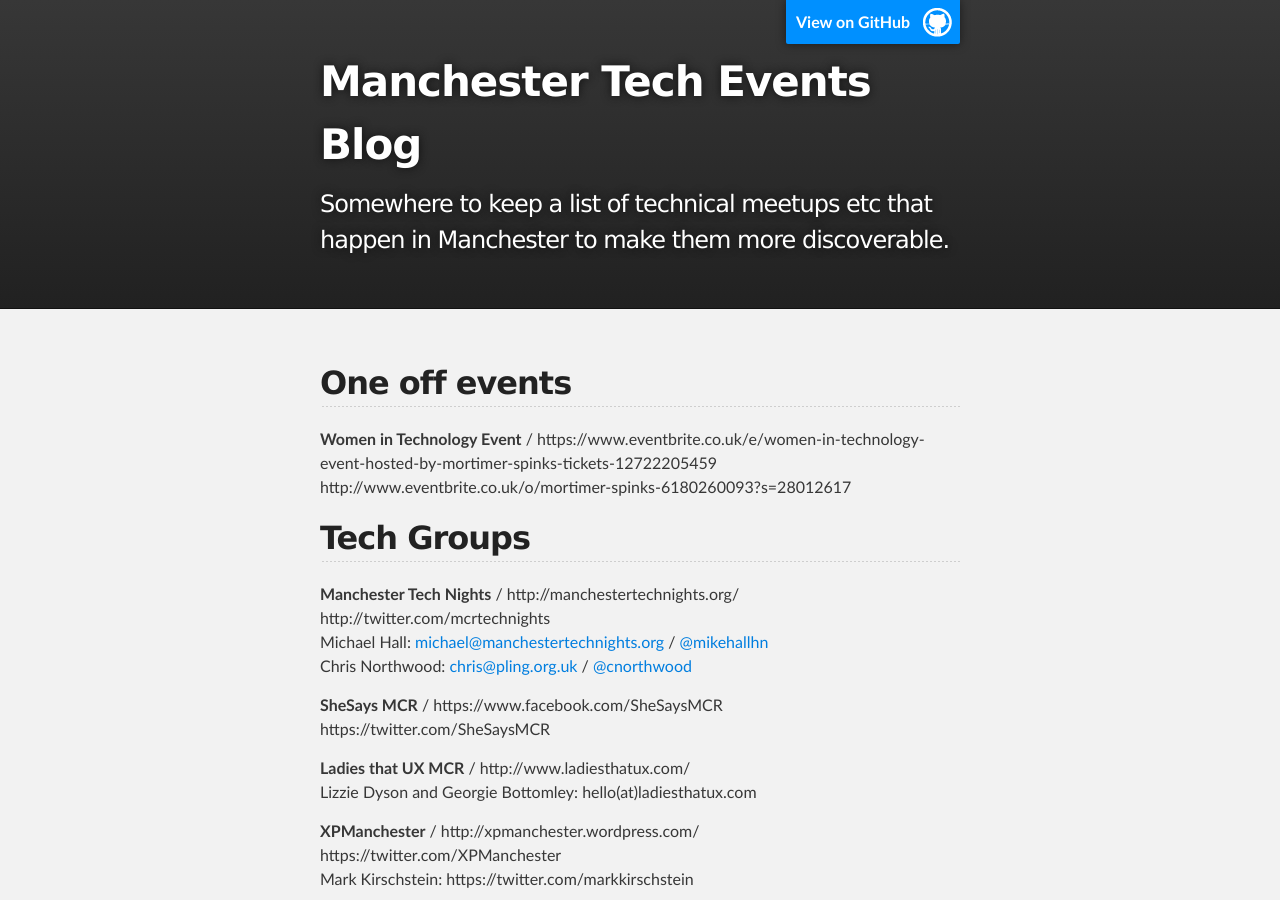
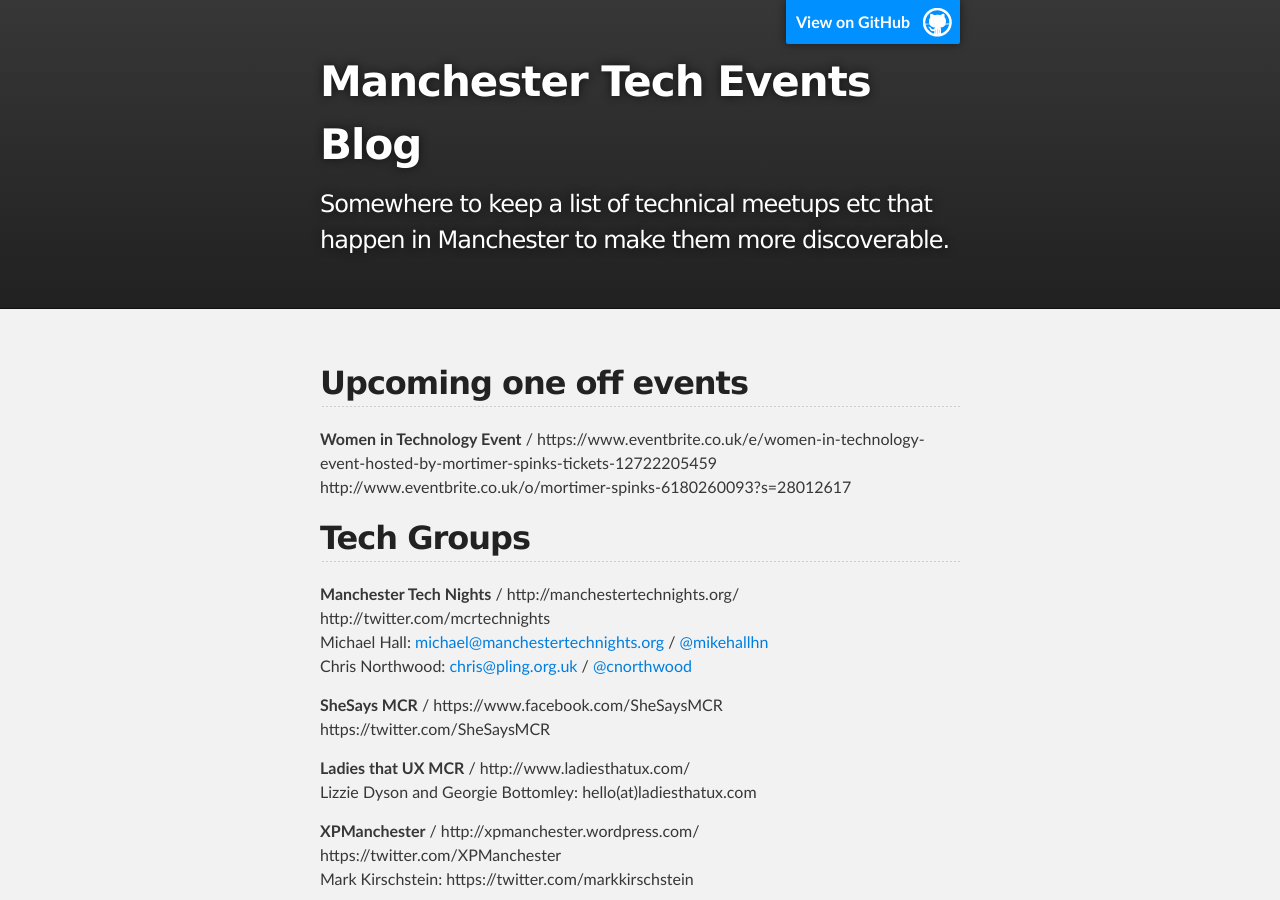
Before and after one commit to manchester-tech-events/old-manchester-tech-events-site, a Jekyll site: the page built from index.md, in a window 1280 px wide and 900 px high. Built offline with Jekyll 4.4.1, drawn with Linux system fonts in a browser that asks for light colours; Markdown is read by kramdown in place of the engine named in the settings.

Commit message:
Wording.

```diff
--- a/index.md
+++ b/index.md
@@ -4,7 +4,7 @@
 title: Manchester Tech Events Blog
 ---
 
-## One off events
+## Upcoming one off events
 
 **Women in Technology Event** / https://www.eventbrite.co.uk/e/women-in-technology-event-hosted-by-mortimer-spinks-tickets-12722205459
 http://www.eventbrite.co.uk/o/mortimer-spinks-6180260093?s=28012617
```
